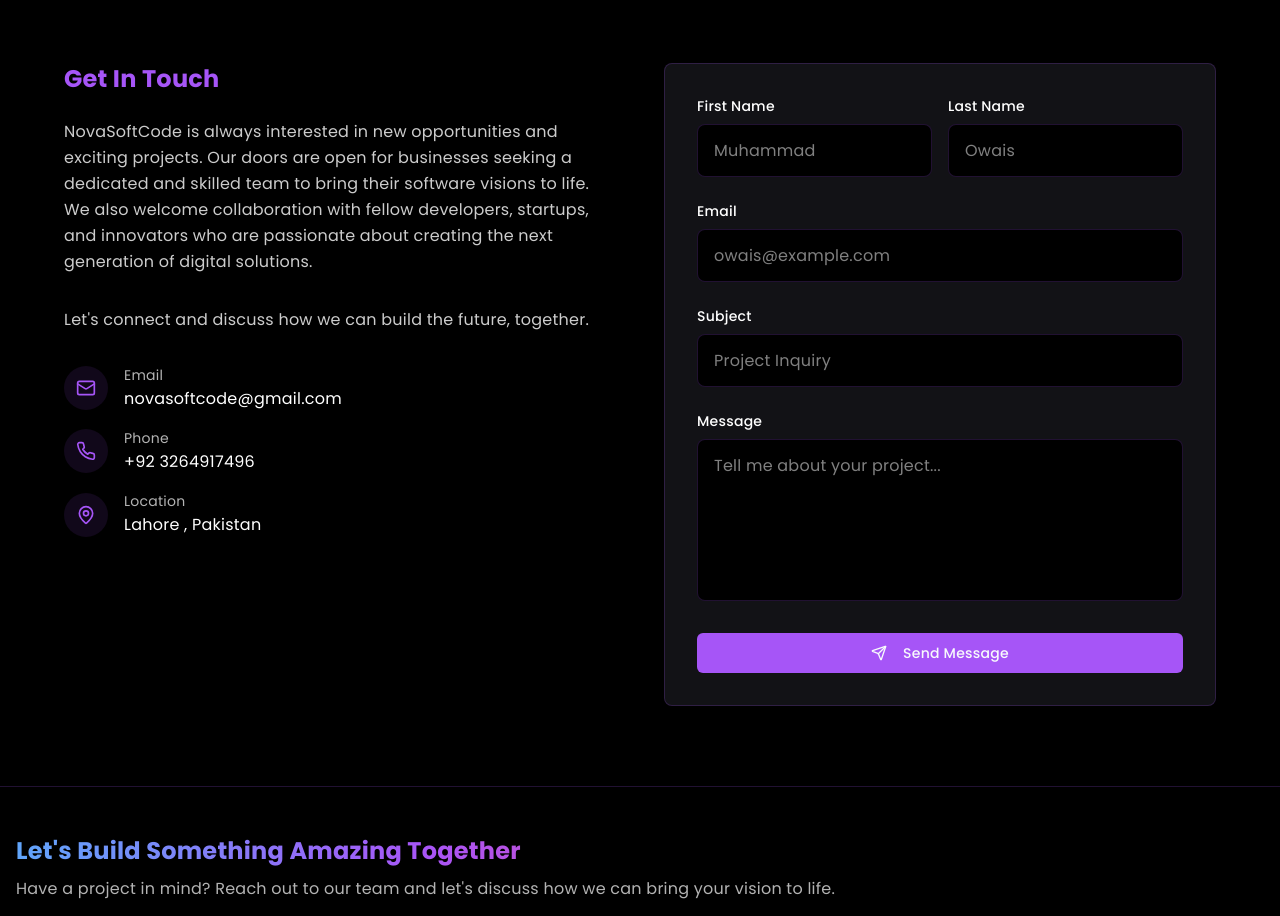
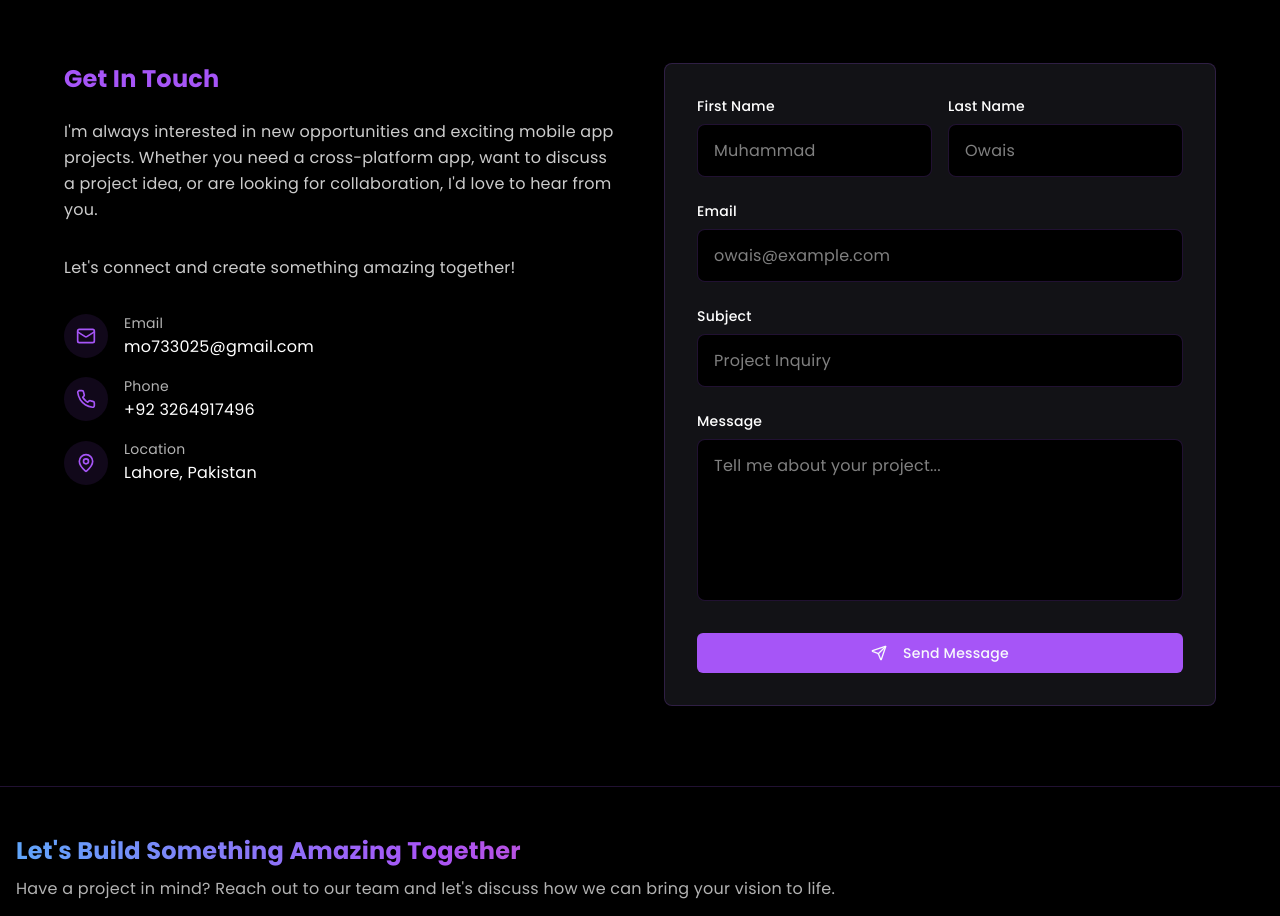
Before and after one commit to muhammadowais87/portfolio, a React (Vite) app: page / in a window 1280 px wide. Shown: the part 5189-6105 px from the top of the page. Built offline with nearby package versions, Linux system fonts and the light colour scheme; the HTML template or start-up script is replaced by a standard one.

Commit message:
Update Contact.tsx

```diff
--- a/src/components/Contact.tsx
+++ b/src/components/Contact.tsx
@@ -21,19 +21,18 @@
     {
       icon: Mail,
       label: 'Email',
-      value: 'novasoftcode@gmail.com',
-      link: 'mailto:novasoftcode@gmail.com'
+      value: 'mo733025@gmail.com',
     },
     {
       icon: Phone,
       label: 'Phone',
       value: '+92 3264917496',
-      link: 'tel:+92 3264917496'
+      link: 'tel:+923264917496'
     },
     {
       icon: MapPin,
       label: 'Location',
-      value: 'Lahore , Pakistan',
+      value: 'Lahore, Pakistan',
       link: null
     }
   ];
@@ -105,14 +104,12 @@
             <div>
               <h3 className="text-2xl font-bold mb-6 text-hero-accent">Get In Touch</h3>
               <p className="text-foreground/80 mb-8 leading-relaxed">
-              NovaSoftCode is always interested in new opportunities and exciting projects.
-              Our doors are open for businesses seeking a dedicated and skilled team to bring
-              their software visions to life. We also welcome collaboration with fellow developers,
-              startups, and innovators who are passionate about creating the next generation of
-              digital solutions.
+                I'm always interested in new opportunities and exciting mobile app projects.
+                Whether you need a cross-platform app, want to discuss a project idea, or
+                are looking for collaboration, I'd love to hear from you.
               </p>
               <p className="text-foreground/80 mb-8 leading-relaxed">
-              Let's connect and discuss how we can build the future, together.
+                Let's connect and create something amazing together!
               </p>
             </div>
 
```
